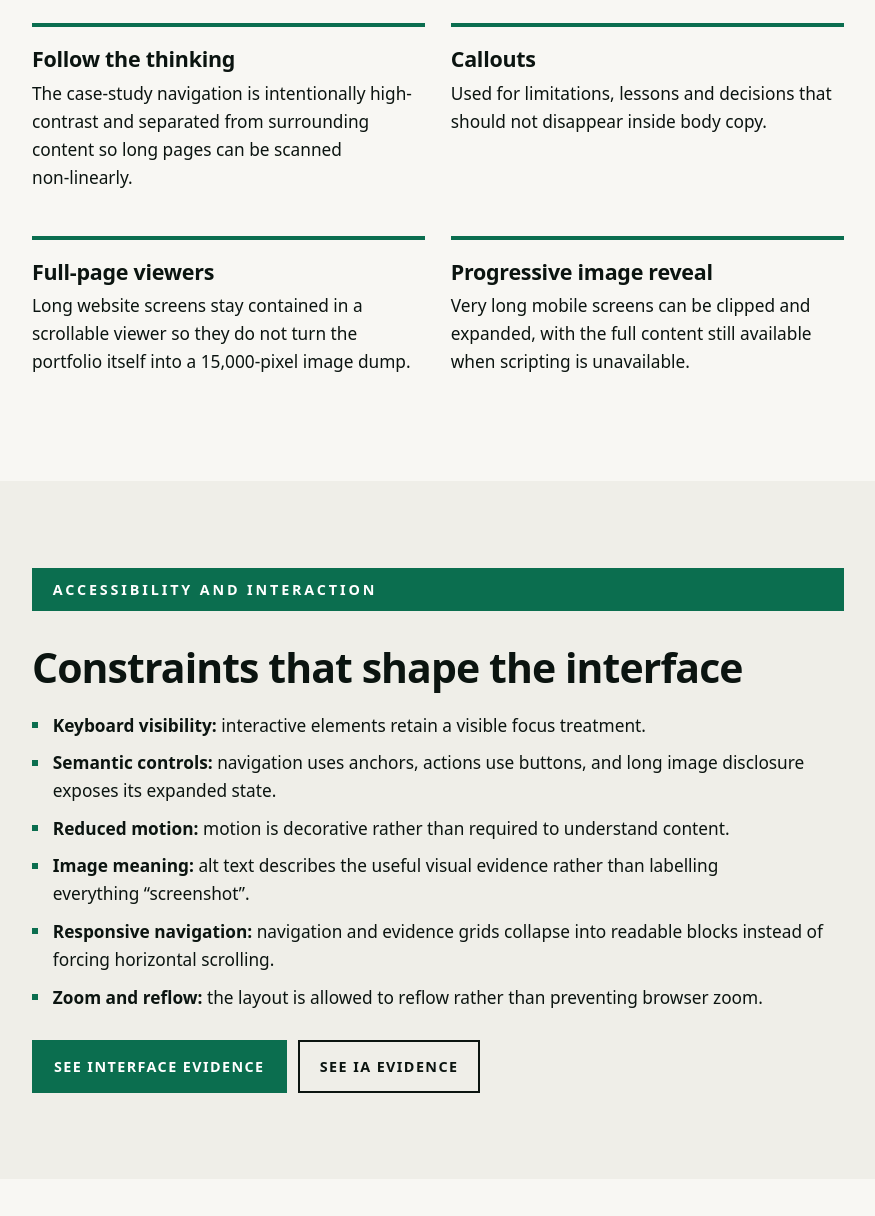
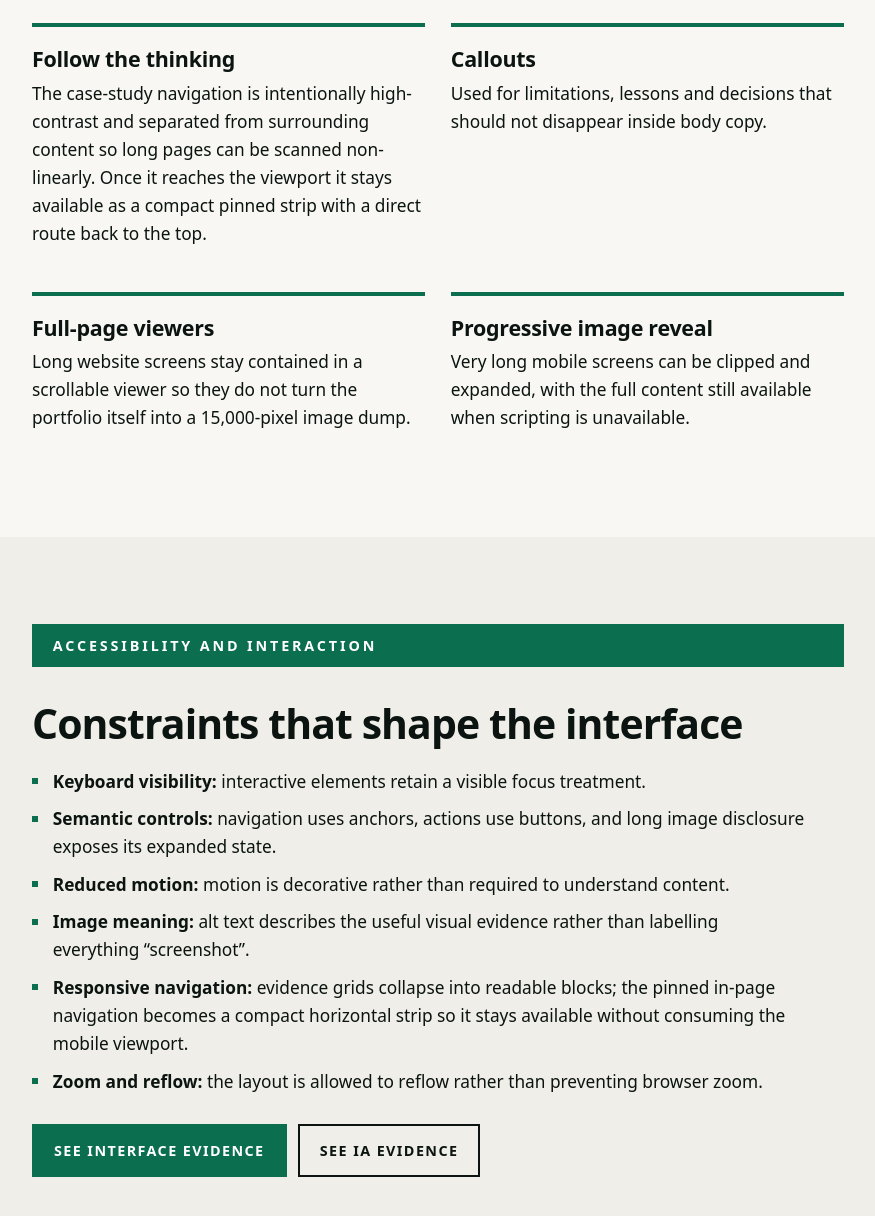
Before and after one commit to SizoManana/sizomanana.github.io, a plain HTML site: page design-system.html in a window 1280 px wide. Shown: the part 2367-3583 px from the top of the page, without its empty margins (320-1195 px from the left). Drawn offline with Linux system fonts and the light colour scheme.

Commit message:
Document persistent local-navigation behaviour

```diff
--- a/design-system.html
+++ b/design-system.html
@@ -21,9 +21,9 @@
 
 <section class="alt" id="colour"><div class="narrow wide"><p class="barhead">Colour and contrast</p><h2>One accent, two schemes</h2><p>Light and dark modes are treated as separate contrast relationships rather than one palette mechanically inverted. Emerald behaves differently on light and dark surfaces so buttons, links and section bars remain legible.</p><div class="v2-rolegrid"><div><h3>Light</h3><p>Warm off-white surfaces, near-black text, darker emerald for filled accents.</p></div><div><h3>Dark</h3><p>Near-black/green surfaces, light text and a brighter emerald where the accent sits directly on dark.</p></div></div><p class="v2-quiet">The detailed token implementation lives in <code>assets/css/site.css</code> and the V2 extensions in <code>assets/css/v2.css</code>.</p></div></section>
 
-<section id="components"><div class="narrow wide"><p class="barhead">Component rules</p><h2>A small vocabulary repeated consistently</h2><div class="v2-research-grid"><article><h3>Project cards</h3><p>Image, numbered marker, discipline kicker, concise project proposition and a clear route into the case.</p></article><article><h3>Evidence strips</h3><p>Problem, evidence, intervention/constraint and outcome/learning give recruiters a fast read before the long-form story.</p></article><article><h3>Follow the thinking</h3><p>The case-study navigation is intentionally high-contrast and separated from surrounding content so long pages can be scanned non-linearly.</p></article><article><h3>Callouts</h3><p>Used for limitations, lessons and decisions that should not disappear inside body copy.</p></article><article><h3>Full-page viewers</h3><p>Long website screens stay contained in a scrollable viewer so they do not turn the portfolio itself into a 15,000-pixel image dump.</p></article><article><h3>Progressive image reveal</h3><p>Very long mobile screens can be clipped and expanded, with the full content still available when scripting is unavailable.</p></article></div></div></section>
+<section id="components"><div class="narrow wide"><p class="barhead">Component rules</p><h2>A small vocabulary repeated consistently</h2><div class="v2-research-grid"><article><h3>Project cards</h3><p>Image, numbered marker, discipline kicker, concise project proposition and a clear route into the case.</p></article><article><h3>Evidence strips</h3><p>Problem, evidence, intervention/constraint and outcome/learning give recruiters a fast read before the long-form story.</p></article><article><h3>Follow the thinking</h3><p>The case-study navigation is intentionally high-contrast and separated from surrounding content so long pages can be scanned non-linearly. Once it reaches the viewport it stays available as a compact pinned strip with a direct route back to the top.</p></article><article><h3>Callouts</h3><p>Used for limitations, lessons and decisions that should not disappear inside body copy.</p></article><article><h3>Full-page viewers</h3><p>Long website screens stay contained in a scrollable viewer so they do not turn the portfolio itself into a 15,000-pixel image dump.</p></article><article><h3>Progressive image reveal</h3><p>Very long mobile screens can be clipped and expanded, with the full content still available when scripting is unavailable.</p></article></div></div></section>
 
-<section class="alt" id="access"><div class="narrow wide"><p class="barhead">Accessibility and interaction</p><h2>Constraints that shape the interface</h2><ul class="list-clean"><li><strong>Keyboard visibility:</strong> interactive elements retain a visible focus treatment.</li><li><strong>Semantic controls:</strong> navigation uses anchors, actions use buttons, and long image disclosure exposes its expanded state.</li><li><strong>Reduced motion:</strong> motion is decorative rather than required to understand content.</li><li><strong>Image meaning:</strong> alt text describes the useful visual evidence rather than labelling everything “screenshot”.</li><li><strong>Responsive navigation:</strong> navigation and evidence grids collapse into readable blocks instead of forcing horizontal scrolling.</li><li><strong>Zoom and reflow:</strong> the layout is allowed to reflow rather than preventing browser zoom.</li></ul><div class="cta-row"><a class="btn" href="work/interface.html">See interface evidence</a><a class="btn ghost" href="work/wireframes.html">See IA evidence</a></div></div></section>
+<section class="alt" id="access"><div class="narrow wide"><p class="barhead">Accessibility and interaction</p><h2>Constraints that shape the interface</h2><ul class="list-clean"><li><strong>Keyboard visibility:</strong> interactive elements retain a visible focus treatment.</li><li><strong>Semantic controls:</strong> navigation uses anchors, actions use buttons, and long image disclosure exposes its expanded state.</li><li><strong>Reduced motion:</strong> motion is decorative rather than required to understand content.</li><li><strong>Image meaning:</strong> alt text describes the useful visual evidence rather than labelling everything “screenshot”.</li><li><strong>Responsive navigation:</strong> evidence grids collapse into readable blocks; the pinned in-page navigation becomes a compact horizontal strip so it stays available without consuming the mobile viewport.</li><li><strong>Zoom and reflow:</strong> the layout is allowed to reflow rather than preventing browser zoom.</li></ul><div class="cta-row"><a class="btn" href="work/interface.html">See interface evidence</a><a class="btn ghost" href="work/wireframes.html">See IA evidence</a></div></div></section>
 
 <section id="build"><div class="narrow wide"><p class="barhead">Build logic</p><h2>Static by choice</h2><p>The portfolio is plain HTML, CSS and lightweight JavaScript. That keeps the implementation inspectable, reduces third-party dependencies and makes it easier to keep the case-study structure consistent. The public GitHub repository is the technical evidence layer for anyone who wants to inspect how it is assembled.</p><div class="v2-callout-dark"><p><strong>The portfolio is not the product-design claim.</strong> Client systems, PINE, CPQ work and measured CRO engagements carry that burden. This page simply shows that the presentation layer follows the same habit of writing constraints and decisions down.</p></div><div class="cta-row"><a class="btn" href="https://github.com/SizoManana/sizomanana.github.io">View the repository</a><a class="btn ghost" href="index.html#work">Back to the work</a></div></div></section>
 </main>
```
